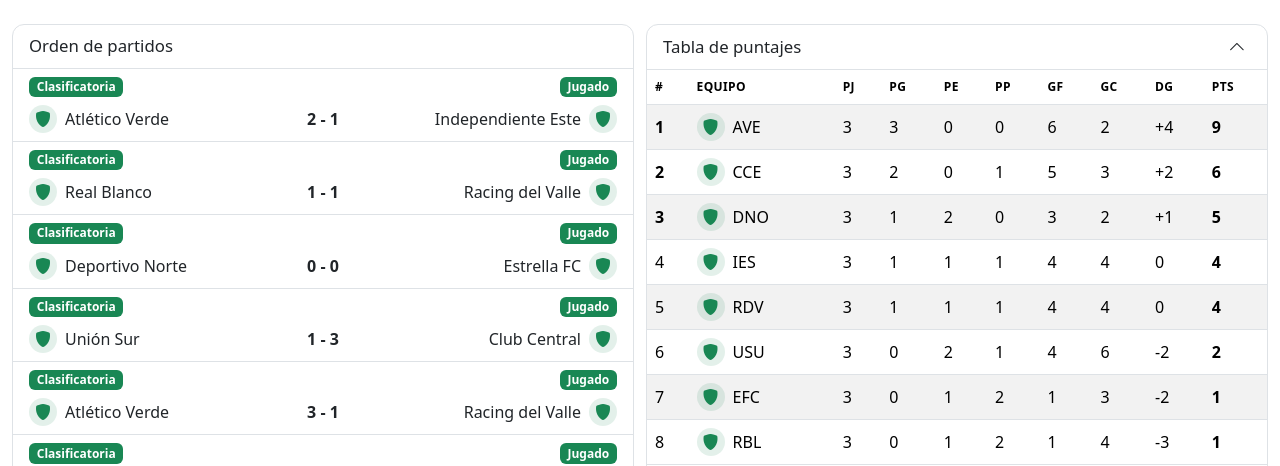
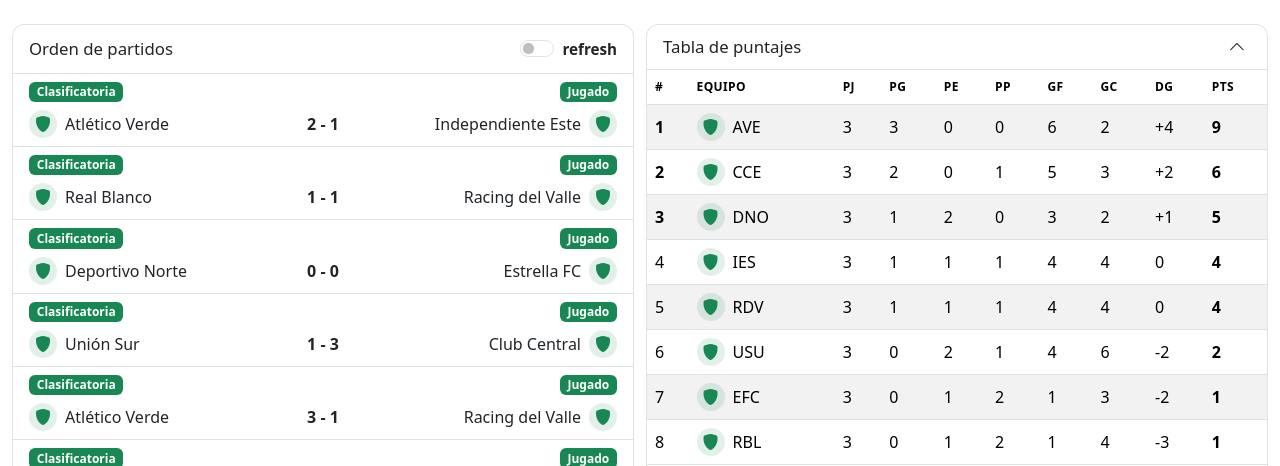
Before and after one commit to kuakuey/champions, a PHP site: page / in a window 1280 px wide. Shown: the part 56-522 px from the top of the page. Run offline with PHP 8.4, Linux system fonts and the light colour scheme; data comes from the database, SQL or seed files in the repository.

Commit message:
btn refresh

```diff
--- a/includes/header.php
+++ b/includes/header.php
@@ -201,9 +201,22 @@ $tituloCompleto = $titulo === LIGA_NOMBRE ? LIGA_NOMBRE : $titulo . ' · ' . LIG
             justify-content: space-between;
             gap: .5rem;
         }
+        .panel-titulo h1,
         .panel-titulo h2 {
             margin: 0;
             font-size: inherit;
+        }
+        .interruptor-refresh .form-check-input {
+            cursor: pointer;
+        }
+        .interruptor-refresh .form-check-input:checked {
+            background-color: #198754;
+            border-color: #198754;
+        }
+        .interruptor-refresh .form-check-label {
+            cursor: pointer;
+            font-size: .95rem;
+            font-weight: 600;
         }
         .panel-contraer {
             border: 0;
--- a/index.php
+++ b/index.php
@@ -22,7 +22,13 @@ require __DIR__ . '/includes/header.php';
 ?>
 <div class="rejilla-inicio">
     <section class="panel" aria-labelledby="titulo-partidos">
-        <h1 class="panel-titulo" id="titulo-partidos">Orden de partidos</h1>
+        <div class="panel-titulo">
+            <h1 id="titulo-partidos">Orden de partidos</h1>
+            <div class="form-check form-switch mb-0 flex-shrink-0 interruptor-refresh">
+                <input class="form-check-input" type="checkbox" role="switch" id="refresh">
+                <label class="form-check-label" for="refresh">refresh</label>
+            </div>
+        </div>
         <div class="panel-cuerpo">
             <?php if ($partidos === []): ?>
                 <p class="text-secondary p-3 mb-0">Todavía no hay partidos en el calendario.</p>
@@ -190,5 +196,38 @@ require __DIR__ . '/includes/header.php';
             });
         });
     })();
+    (function () {
+        var interruptor = document.getElementById('refresh');
+        if (!interruptor) {
+            return;
+        }
+        var espera = null;
+
+        function programar() {
+            if (espera !== null) {
+                clearTimeout(espera);
+                espera = null;
+            }
+            if (!interruptor.checked) {
+                return;
+            }
+            espera = setTimeout(function () {
+                window.location.reload();
+            }, 30000);
+        }
+
+        var activo = false;
+        try {
+            activo = localStorage.getItem('refresh') === '1';
+        } catch (error) {}
+        interruptor.checked = activo;
+        programar();
+        interruptor.addEventListener('change', function () {
+            try {
+                localStorage.setItem('refresh', interruptor.checked ? '1' : '0');
+            } catch (error) {}
+            programar();
+        });
+    })();
 </script>
 <?php require __DIR__ . '/includes/footer.php'; ?>
```
